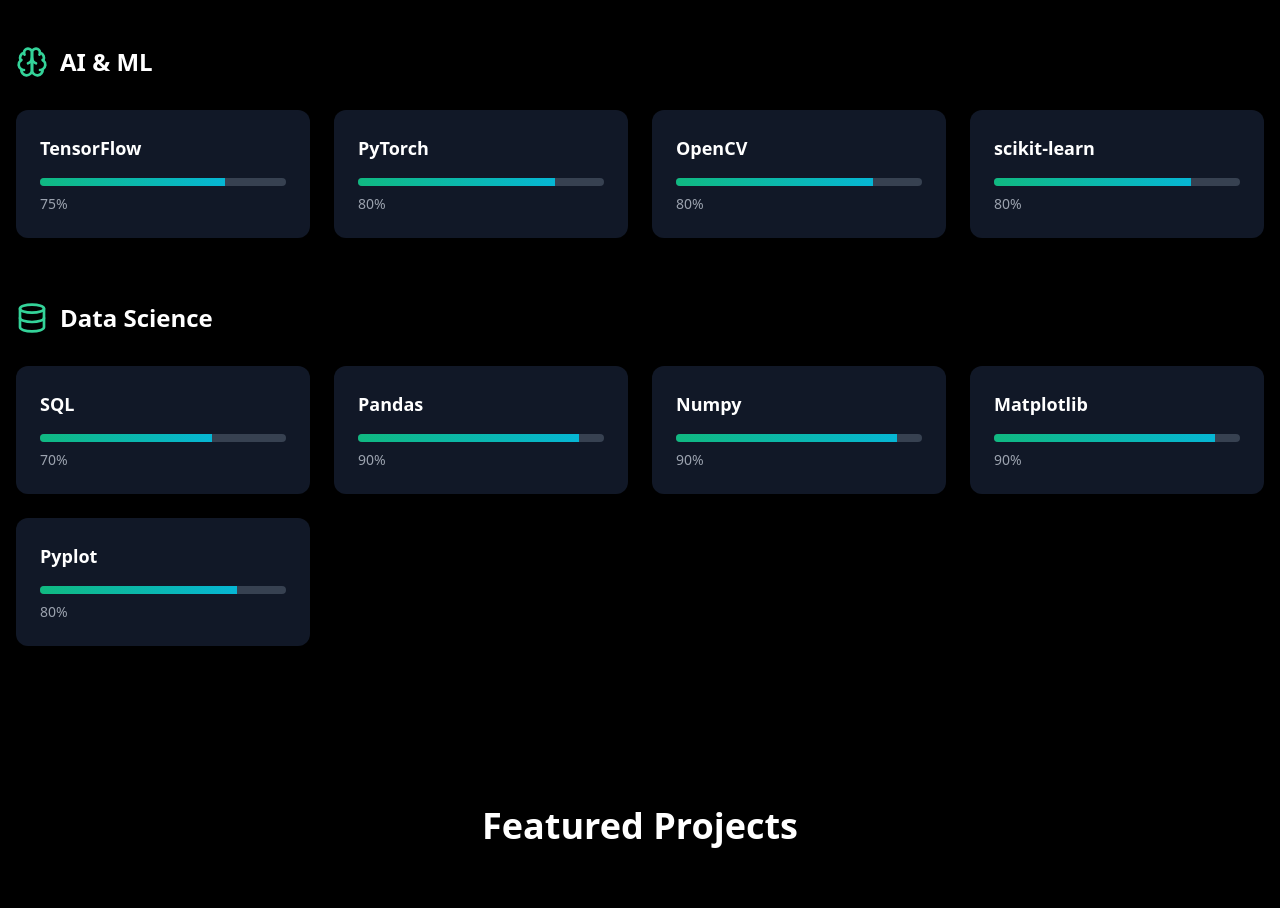
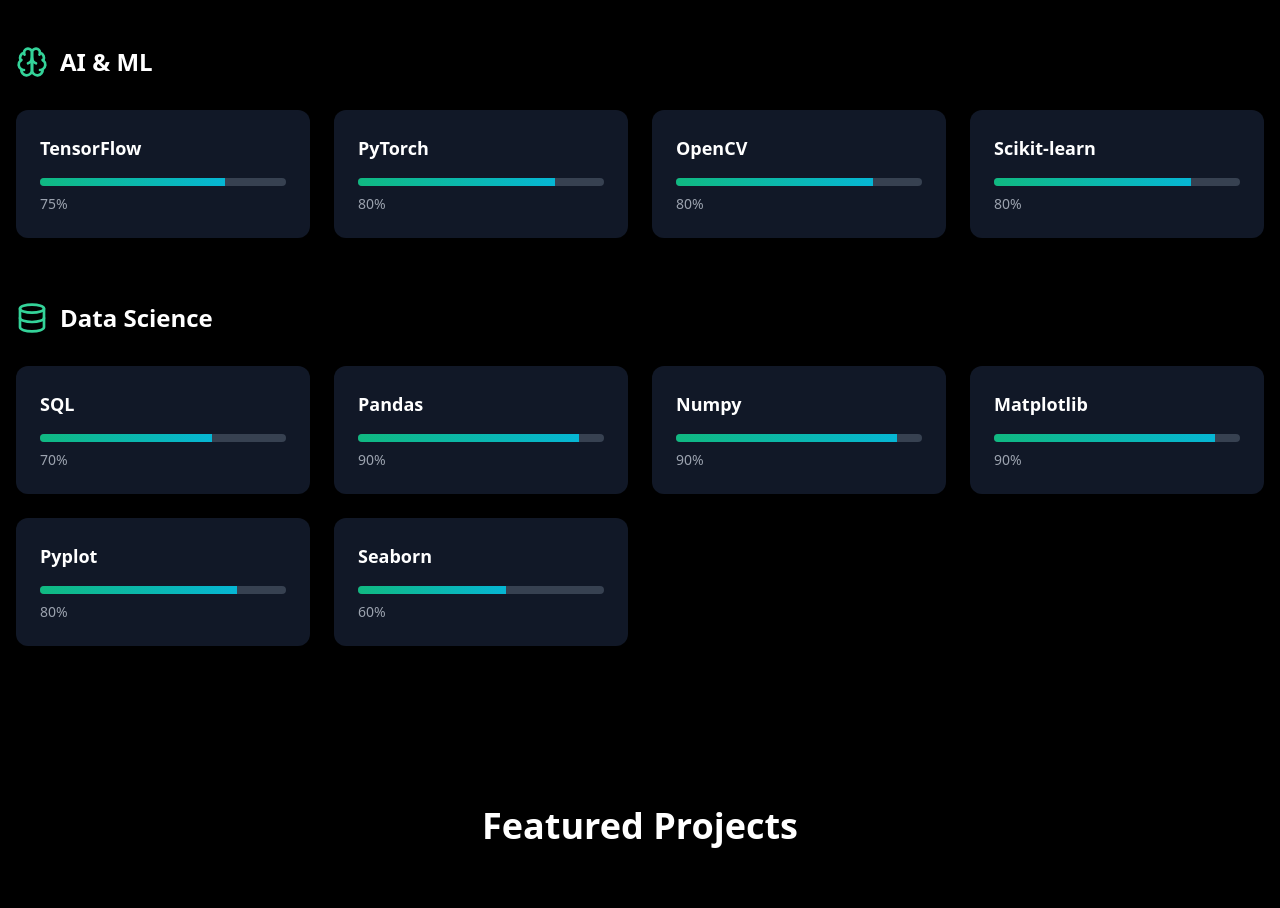
Before and after one commit to Sedtha-019/first-portfolio, a React (Vite) app: page / in a window 1280 px wide. Shown: the part 2760-3668 px from the top of the page. Built offline with nearby package versions, Linux system fonts and the light colour scheme.

Commit message:
Update portfolio with latest changes

```diff
--- a/src/components/Skills.tsx
+++ b/src/components/Skills.tsx
@@ -11,12 +11,13 @@ const skills: Skill[] = [
   { name: 'TensorFlow', level: 75, category: 'ai' },
   { name: 'PyTorch', level: 80, category: 'ai' },
   { name: 'OpenCV', level: 80, category: 'ai' },
-  { name: 'scikit-learn', level: 80, category: 'ai' },
+  { name: 'Scikit-learn', level: 80, category: 'ai' },
   { name: 'SQL', level: 70, category: 'data' },
   { name: 'Pandas', level: 90, category: 'data' },
   { name: 'Numpy', level: 90, category: 'data' },
   { name: 'Matplotlib', level: 90, category: 'data' },
   { name: 'Pyplot', level: 80, category: 'data' },
+  { name: 'Seaborn', level: 60, category: 'data' },
   // { name: 'Arduino', level: 60, category: 'iot' },
   // { name: 'Raspberry Pi', level: 80, category: 'iot' },
 ];
```
